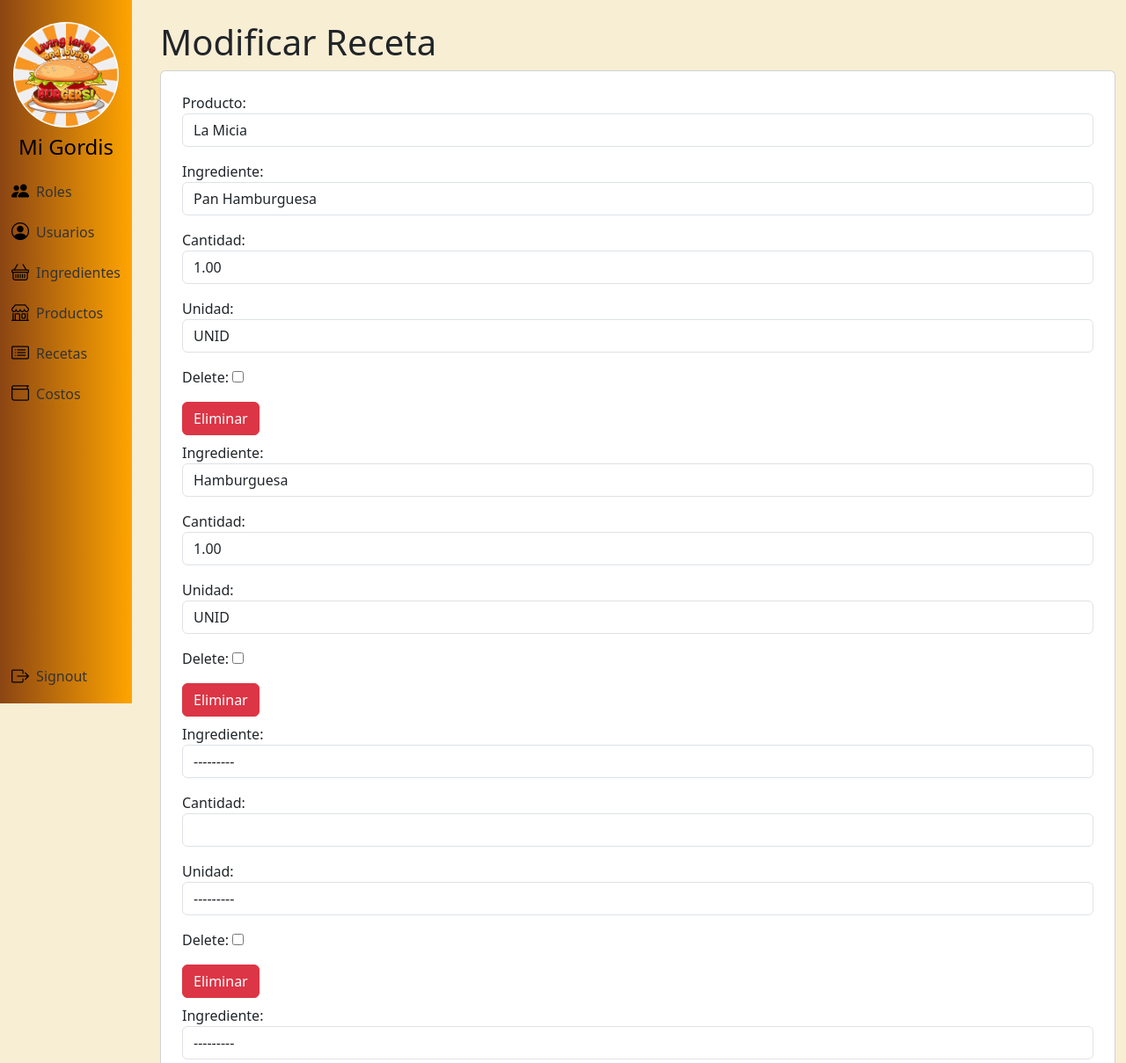
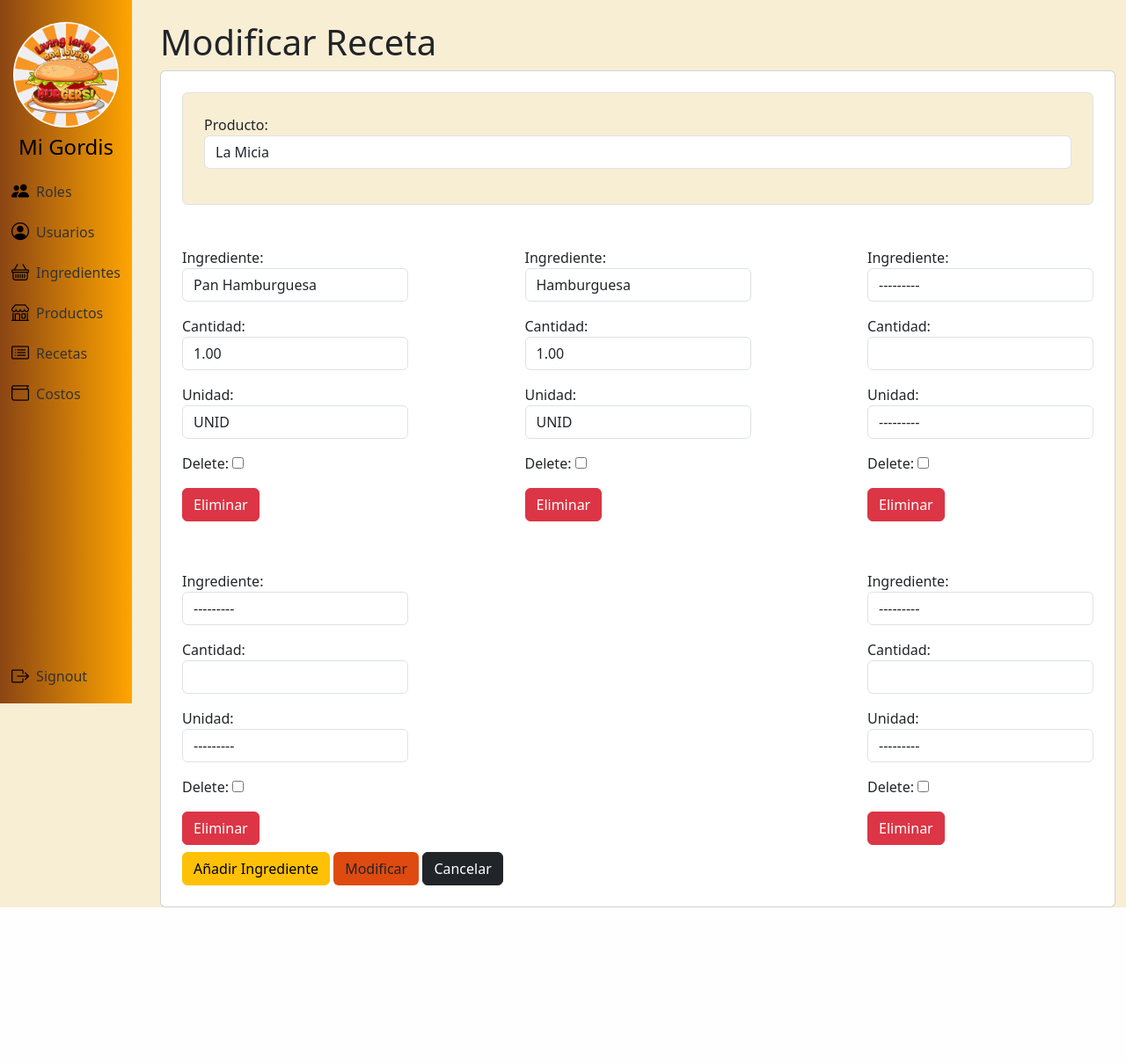
Before and after one commit to KiaraLuz/proyecto-ing.software, a Django app: page /recetas/modificar/12/ in a window 1280 px wide. Shown: the top 1209 px of the page at 88% size. After the commit the page ends 1032 px from the top, so only its background shows below. Run offline with Django 5.2, Linux system fonts and the light colour scheme; a user stored in the database is signed in; data comes from the database, SQL or seed files in the repository.

Commit message:
Toma kiara

```diff
--- a/app/static/css/styles.css
+++ b/app/static/css/styles.css
@@ -56,3 +56,6 @@ h1 span{
     width: 0px;
   }
 }
+.head-product{
+  background-color: #f8eed4;
+}
--- a/app/templates/costo/costos.html
+++ b/app/templates/costo/costos.html
@@ -1,7 +1,7 @@
 {% extends 'layouts/base.html' %}
 
 {% block content %}
-<h1>Mantenimiento de Costos</h1>
+<h1>Calculo de Costos</h1>
 <a class="btn btn-color fw-bold mb-3" href="{% url 'costo_crear' %}" role="button">Crear</a>
 <table class="tb">
   <thead class="encabezado-tabla fw-bold">
@@ -9,7 +9,7 @@
       <td scope="col">Id</td>
       <td scope="col">Nombre</td>
       <td scope="col">Ingredientes</td>
-      <td scope="col">Precio (s/.)</td>
+      <td scope="col">Precio (S/.)</td>
       <th colspan="2">Opciones</th>
     </tr>
   </thead>
--- a/app/templates/ingrediente/ingrediente.html
+++ b/app/templates/ingrediente/ingrediente.html
@@ -11,7 +11,7 @@
       <td scope="col">Cantidad</td>
       <td scope="col">Unidad</td>
       <td scope="col">Estado</td>
-      <td scope="col">Precio (s/.)</td>
+      <td scope="col">Precio (S/.)</td>
       <th colspan="2">Opciones</th>
     </tr>
   </thead>
--- a/app/templates/producto/producto.html
+++ b/app/templates/producto/producto.html
@@ -9,7 +9,7 @@
       <td scope="col">Id</td>
       <td scope="col">Nombre</td>
       <td scope="col">Descripción</td>
-      <td scope="col">Precio (s/.)</td>
+      <td scope="col">Precio (S/.)</td>
       <th colspan="2">Opciones</th>
     </tr>
   </thead>
--- a/app/templates/receta/receta_modificar.html
+++ b/app/templates/receta/receta_modificar.html
@@ -2,11 +2,14 @@
 
 {% block content %}
 <h1>Modificar Receta</h1>
-<div class="card p-4">
-  <form method="post">
-    {% csrf_token %}
-    {{ receta_form.as_p }}
-    <div id="ingrediente-formset">
+<div class="card p-4" class="w-60">
+  <form method="post" >
+    <div class="head-product border rounded p-4">
+      {% csrf_token %}
+      {{ receta_form.as_p }}
+    </div>
+    <br/><br/>
+    <div id="ingrediente-formset" class="d-flex flex-wrap gap-5 justify-content-between">
       {{ ingrediente_formset.management_form }}
       {% for form in ingrediente_formset %}
         <div class="ingrediente-form">
```
